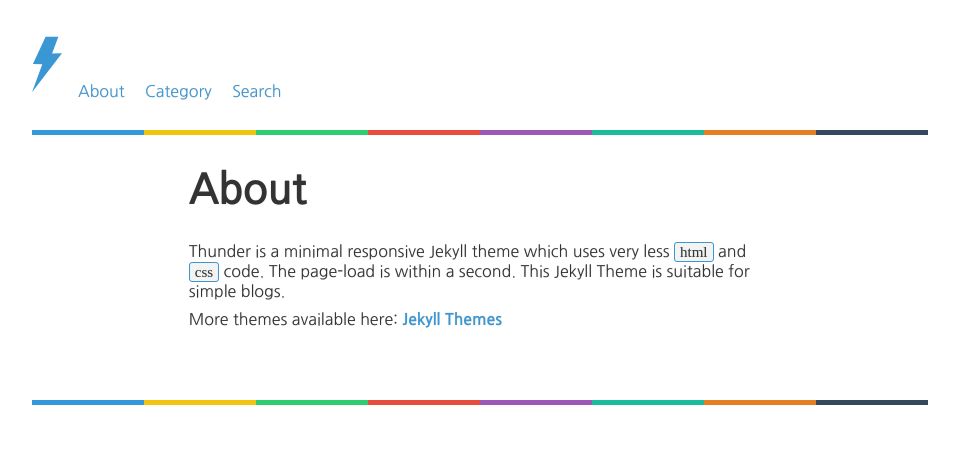
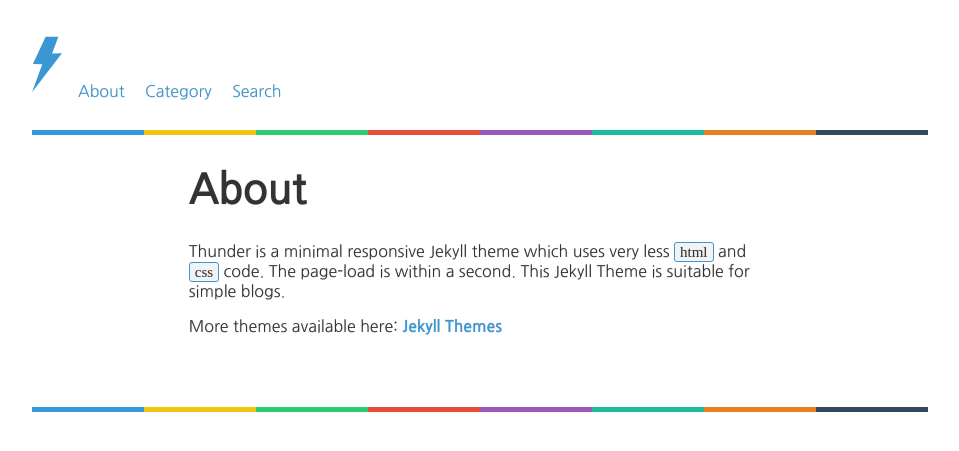
Before and after one commit to Clarit7/clarit7.github.io, a Jekyll site: the page built from about.md, in a window 1280 px wide. Shown: the top 451 px of the page, without its empty margins (160-1119 px from the left). Built offline with Jekyll 4.4.1, drawn with Linux system fonts in a browser that asks for light colours; some web fonts are replaced.

Commit message:
Update _base.scss

```diff
--- a/_sass/_base.scss
+++ b/_sass/_base.scss
@@ -30,15 +30,12 @@ body {
  * Set `margin-bottom` to maintain vertical rhythm
  */
 h1, h2, h3, h4, h5, h6,
-blockquote, pre,
+blockquote, p, pre,
 ul, ol, dl, figure,
 %vertical-rhythm {
     margin-bottom: $spacing-unit / 2;
 }
 
-p {
-    margin-bottom: $spacing-unit / 4;
-}
 
 /**
  * Images
```
